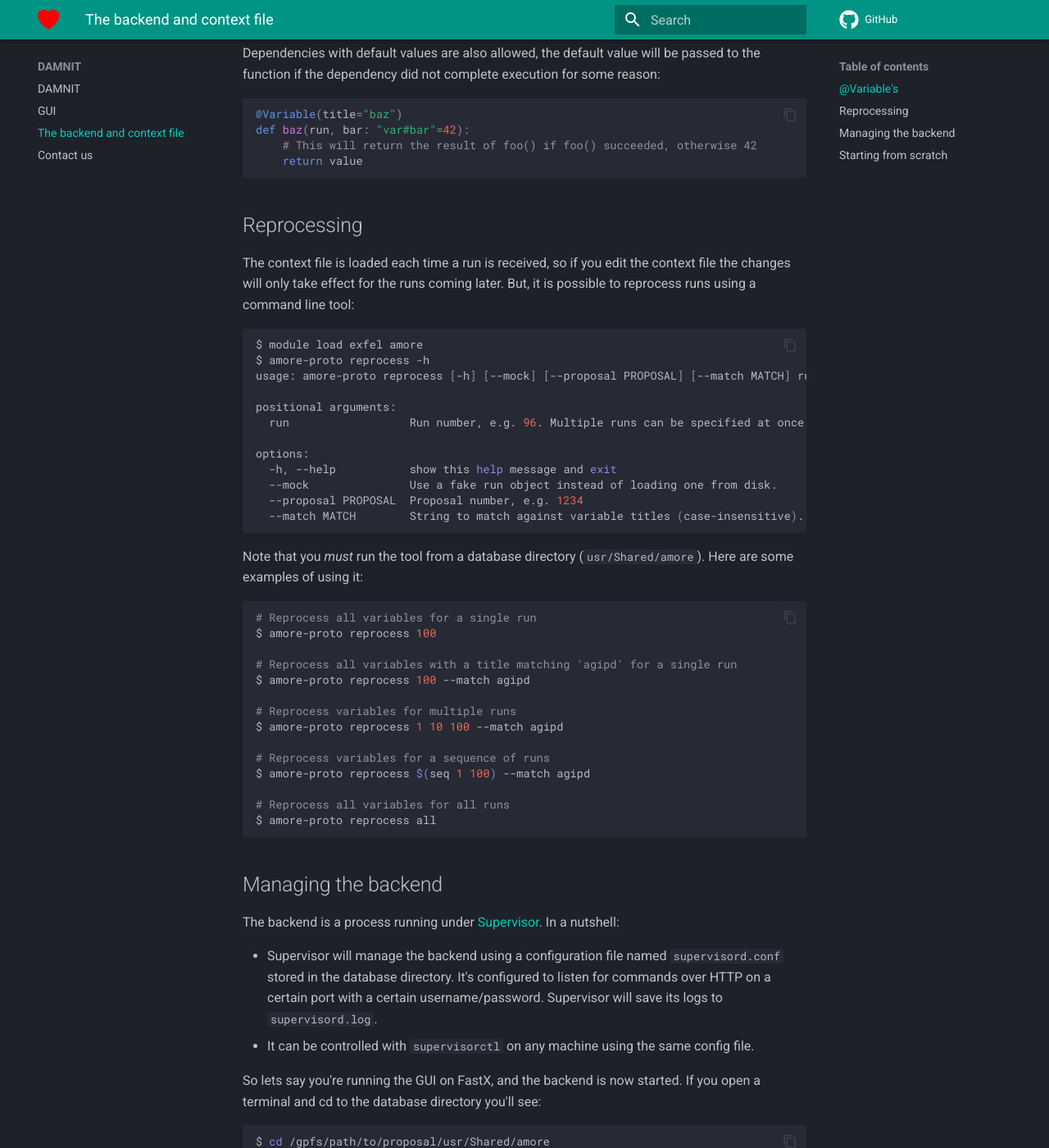
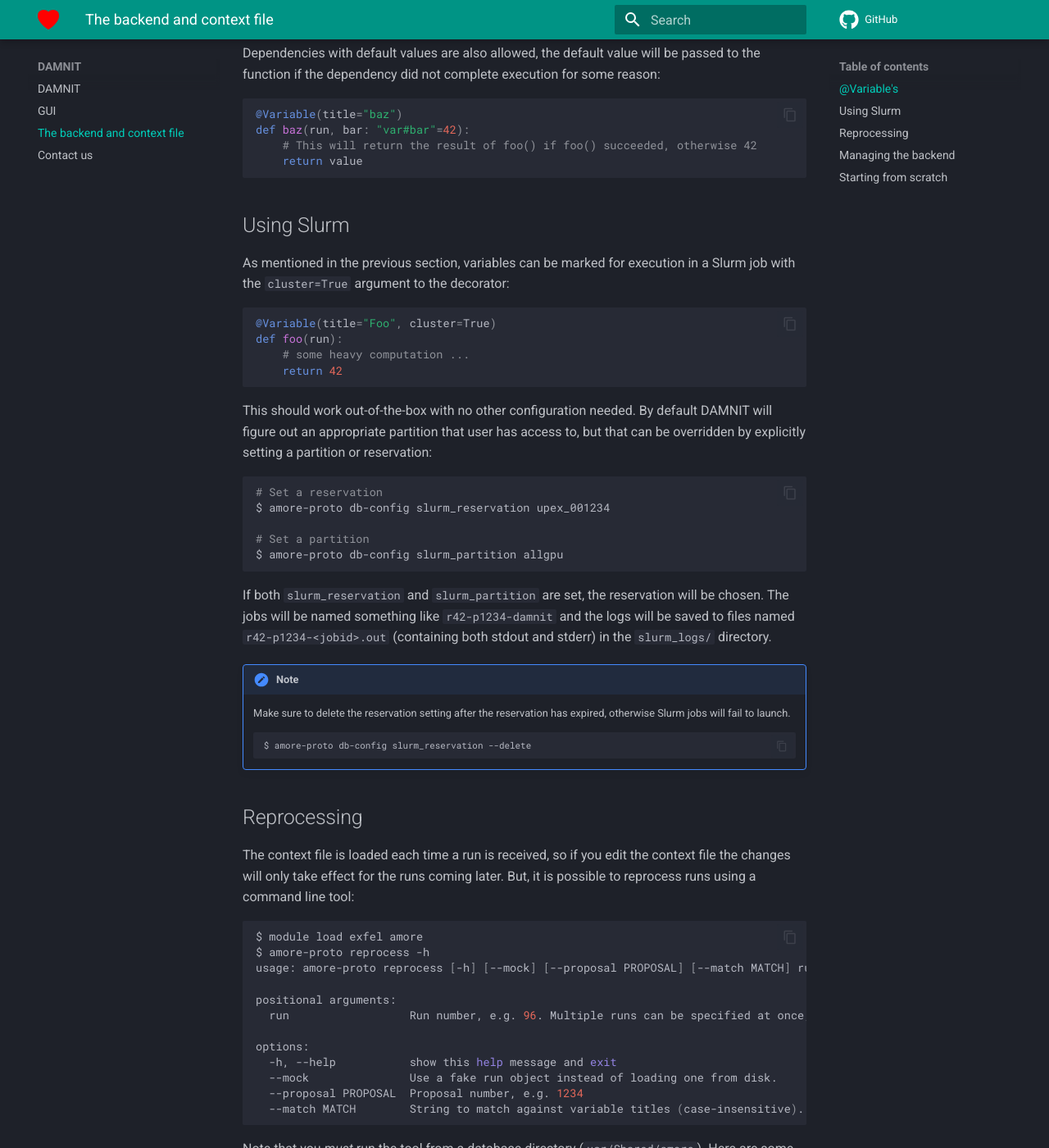
Before and after one commit to European-XFEL/DAMNIT, an MkDocs documentation site: the page built from docs/backend.md, in a window 1280 px wide and 1400 px high, scrolled down 2712 px. Shown: the whole window at 82% size. Built offline with MkDocs 1.6.1 and Material for MkDocs 9.7.7, drawn with Linux system fonts in a browser that asks for light colours; comment, search, counter and statistics services are not loaded; some of the changed text lies outside the part shown.

Commit message:
Add docs for configuring Slurm

````diff
--- a/docs/backend.md
+++ b/docs/backend.md
@@ -62,7 +62,7 @@
   def detector_preview(run):
       ...
   ```
-- `cluster` (bool): whether or not to execute this variable in a slurm job. This
+- `cluster` (bool): whether or not to execute this variable in a Slurm job. This
   should always be used if the variable does any heavy processing.
 
 Variable functions can return any of:
@@ -108,6 +108,41 @@
     # This will return the result of foo() if foo() succeeded, otherwise 42
     return value
 ```
+
+## Using Slurm
+As mentioned in the previous section, variables can be marked for execution in a
+Slurm job with the `cluster=True` argument to the decorator:
+```python
+@Variable(title="Foo", cluster=True)
+def foo(run):
+    # some heavy computation ...
+    return 42
+```
+
+This should work out-of-the-box with no other configuration needed. By default
+DAMNIT will figure out an appropriate partition that user has access to, but
+that can be overridden by explicitly setting a partition or reservation:
+```bash
+# Set a reservation
+$ amore-proto db-config slurm_reservation upex_001234
+
+# Set a partition
+$ amore-proto db-config slurm_partition allgpu
+```
+
+If both `slurm_reservation` and `slurm_partition` are set, the reservation will
+be chosen. The jobs will be named something like `r42-p1234-damnit` and the logs
+will be saved to files named `r42-p1234-<jobid>.out` (containing both stdout and
+stderr) in the `slurm_logs/` directory.
+
+!!! note
+
+    Make sure to delete the reservation setting after the reservation has
+    expired, otherwise Slurm jobs will fail to launch.
+
+    ```bash
+    $ amore-proto db-config slurm_reservation --delete
+    ```
 
 ## Reprocessing
 The context file is loaded each time a run is received, so if you edit the
--- a/mkdocs.yml
+++ b/mkdocs.yml
@@ -19,6 +19,7 @@
 # Enable syntax highlighting for the material theme:
 # https://squidfunk.github.io/mkdocs-material/reference/code-blocks/
 markdown_extensions:
+  - admonition
   - pymdownx.highlight:
       anchor_linenums: true
       line_spans: __span
````
